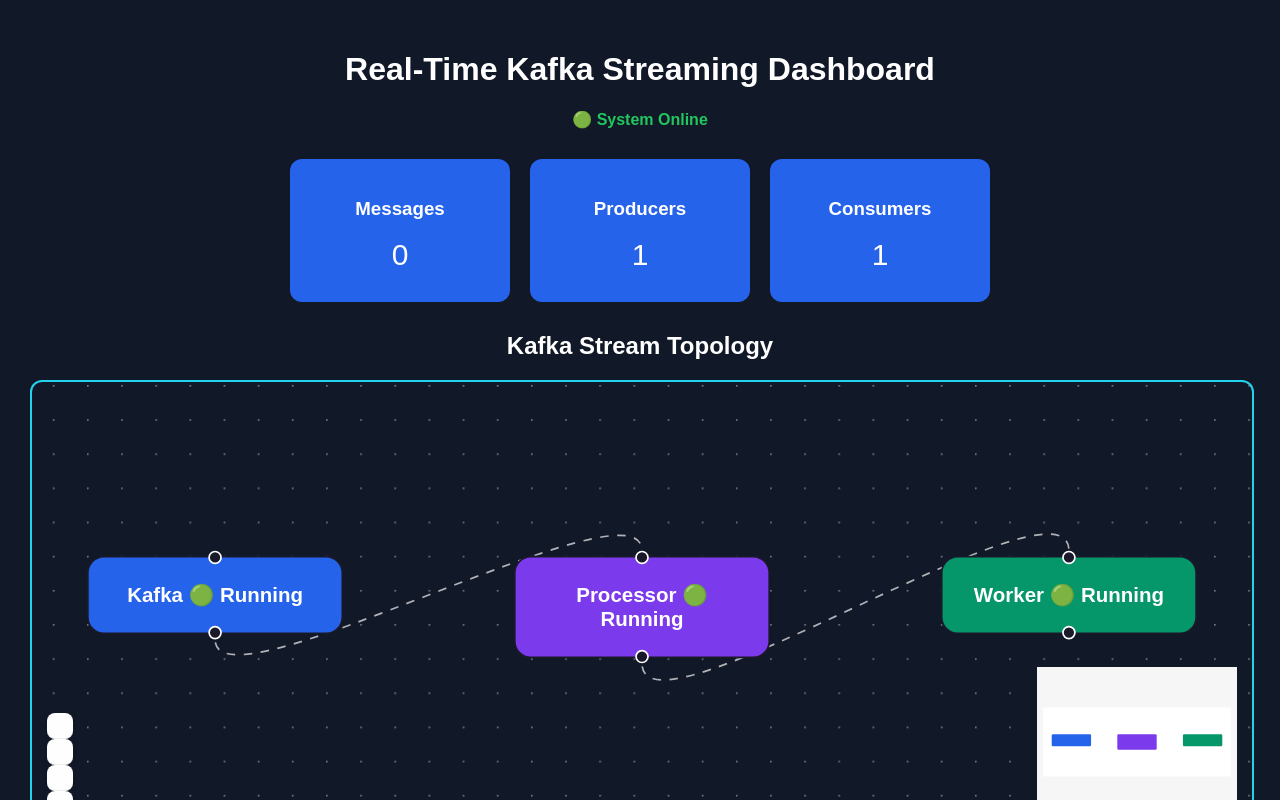
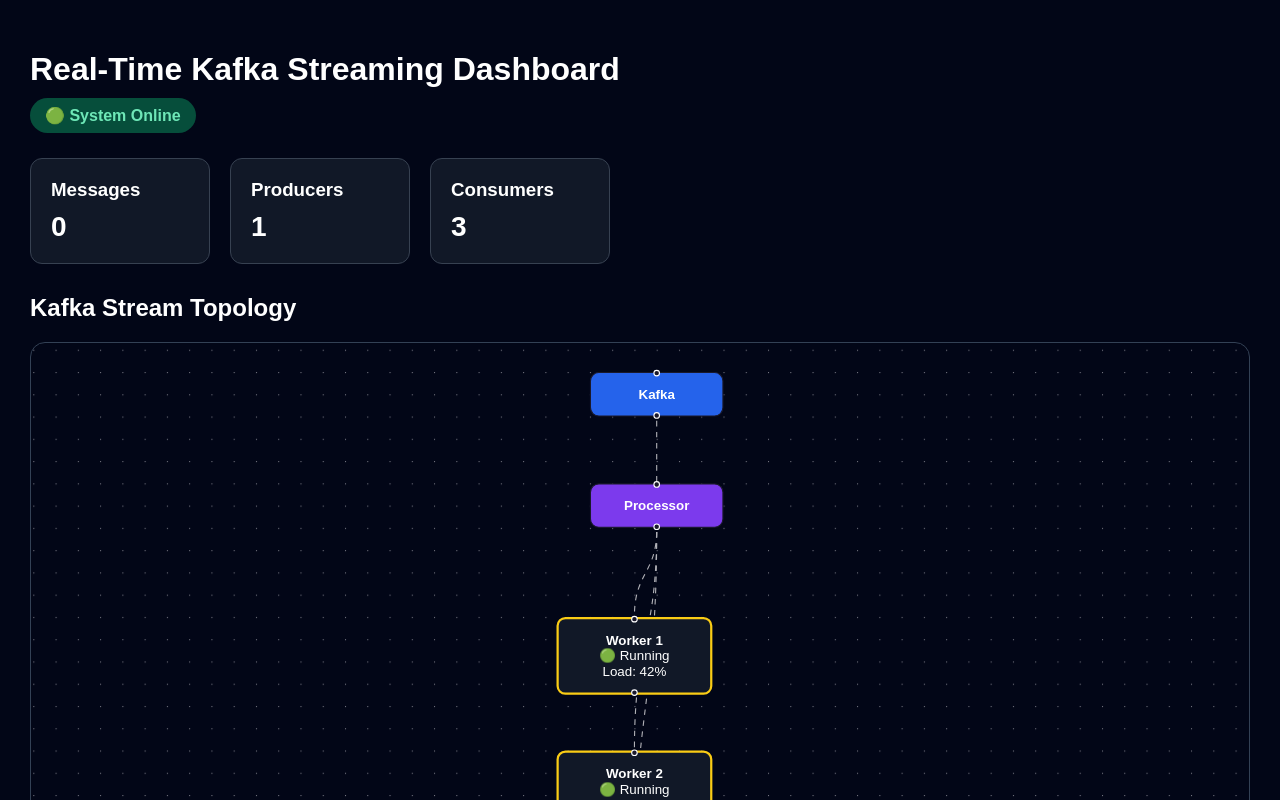
Before and after one commit to ZoyaTabassum/StreamForge, a React app in the folder frontend/: page / in a window 1280 px wide. Shown: the top 800 px of the page. Built offline with nearby package versions, Linux system fonts and the light colour scheme; the HTML template or start-up script is replaced by a standard one.

Commit message:
complete day 5: interactive kafka dashboard

```diff
--- a/frontend/package.json
+++ b/frontend/package.json
@@ -10,6 +10,7 @@
     "preview": "vite preview"
   },
   "dependencies": {
+    "@xyflow/react": "^12.11.5",
     "axios": "^1.19.0",
     "react": "^19.2.8",
     "react-dom": "^19.2.8",
--- a/frontend/src/App.jsx
+++ b/frontend/src/App.jsx
@@ -1,4 +1,5 @@
-import { useCallback } from "react";
+import { useCallback, useState } from "react";
+
 import {
   ReactFlow,
   Background,
@@ -15,44 +16,102 @@ import "./index.css";
 const initialNodes = [
   {
     id: "kafka",
-    position: { x: 50, y: 150 },
-    data: { label: "Kafka\n🟢 Running" },
+    position: { x: 250, y: 50 },
+    data: { label: "Kafka" },
     style: {
       background: "#2563eb",
       color: "white",
-      padding: "15px",
-      borderRadius: "10px",
-      width: 150,
+      padding: "12px",
+      borderRadius: "8px",
+      width: 120,
       textAlign: "center",
       fontWeight: "bold",
     },
   },
   {
     id: "processor",
-    position: { x: 300, y: 150 },
-    data: { label: "Processor\n🟢 Running" },
+    position: { x: 250, y: 150 },
+    data: { label: "Processor" },
     style: {
       background: "#7c3aed",
       color: "white",
-      padding: "15px",
-      borderRadius: "10px",
-      width: 150,
+      padding: "12px",
+      borderRadius: "8px",
+      width: 120,
       textAlign: "center",
       fontWeight: "bold",
     },
   },
   {
-    id: "worker",
-    position: { x: 550, y: 150 },
-    data: { label: "Worker\n🟢 Running" },
+    id: "worker1",
+    position: { x: 220, y: 270 },
+    data: {
+      label: (
+        <div>
+          <strong>Worker 1</strong>
+          <br />
+          🟢 Running
+          <br />
+          Load: 42%
+        </div>
+      ),
+    },
     style: {
-      background: "#059669",
+      background: "#111827",
       color: "white",
-      padding: "15px",
-      borderRadius: "10px",
-      width: 150,
+      border: "2px solid #facc15",
+      padding: "12px",
+      borderRadius: "8px",
+      width: 140,
       textAlign: "center",
-      fontWeight: "bold",
+    },
+  },
+  {
+    id: "worker2",
+    position: { x: 220, y: 390 },
+    data: {
+      label: (
+        <div>
+          <strong>Worker 2</strong>
+          <br />
+          🟢 Running
+          <br />
+          Load: 67%
+        </div>
+      ),
+    },
+    style: {
+      background: "#111827",
+      color: "white",
+      border: "2px solid #facc15",
+      padding: "12px",
+      borderRadius: "8px",
+      width: 140,
+      textAlign: "center",
+    },
+  },
+  {
+    id: "worker3",
+    position: { x: 220, y: 510 },
+    data: {
+      label: (
+        <div>
+          <strong>Worker 3</strong>
+          <br />
+          🔴 Stopped
+          <br />
+          Load: 0%
+        </div>
+      ),
+    },
+    style: {
+      background: "#111827",
+      color: "white",
+      border: "2px solid #facc15",
+      padding: "12px",
+      borderRadius: "8px",
+      width: 140,
+      textAlign: "center",
     },
   },
 ];
@@ -65,9 +124,21 @@ const initialEdges = [
     animated: true,
   },
   {
-    id: "processor-worker",
+    id: "processor-worker1",
     source: "processor",
-    target: "worker",
+    target: "worker1",
+    animated: true,
+  },
+  {
+    id: "processor-worker2",
+    source: "processor",
+    target: "worker2",
+    animated: true,
+  },
+  {
+    id: "processor-worker3",
+    source: "processor",
+    target: "worker3",
     animated: true,
   },
 ];
@@ -79,11 +150,17 @@ function App() {
   const [edges, setEdges, onEdgesChange] =
     useEdgesState(initialEdges);
 
+  const [messageCount, setMessageCount] = useState(0);
+
   const onConnect = useCallback(
     (connection) =>
       setEdges((edges) => addEdge(connection, edges)),
     [setEdges]
   );
+
+  const simulateMessage = () => {
+    setMessageCount((count) => count + 1);
+  };
 
   return (
     <div className="app">
@@ -96,7 +173,7 @@ function App() {
       <div className="stats">
         <div className="card">
           <h3>Messages</h3>
-          <p>0</p>
+          <p>{messageCount}</p>
         </div>
 
         <div className="card">
@@ -106,7 +183,7 @@ function App() {
 
         <div className="card">
           <h3>Consumers</h3>
-          <p>1</p>
+          <p>3</p>
         </div>
       </div>
 
@@ -129,9 +206,13 @@ function App() {
 
       <h2>Stream Activity</h2>
 
-      <button>
+      <button onClick={simulateMessage}>
         Simulate Message
       </button>
+
+      <p>
+        Messages processed: {messageCount}
+      </p>
     </div>
   );
 }
--- a/frontend/src/index.css
+++ b/frontend/src/index.css
@@ -1,54 +1,200 @@
+* {
+  box-sizing: border-box;
+}
+
 body {
   margin: 0;
   font-family: Arial, sans-serif;
-  background: #111827;
+  background: #020617;
   color: white;
 }
 
 .app {
+  min-height: 100vh;
   padding: 30px;
-  text-align: center;
 }
 
+h1 {
+  margin-bottom: 10px;
+}
+
+h2 {
+  margin-top: 30px;
+}
+
+
+/* =========================
+   SYSTEM STATUS
+========================= */
+
 .status {
-  color: #22c55e;
-  margin: 15px;
+  display: inline-block;
+  padding: 8px 15px;
+  margin-bottom: 25px;
+
+  background: #064e3b;
+  color: #6ee7b7;
+
+  border-radius: 20px;
   font-weight: bold;
 }
+
+
+/* =========================
+   STATISTICS
+========================= */
 
 .stats {
   display: flex;
   gap: 20px;
-  justify-content: center;
-  margin: 30px 0;
+  margin-bottom: 30px;
 }
 
 .card {
-  background: #2563eb;
+  background: #111827;
+
   padding: 20px;
+
   border-radius: 12px;
+
   width: 180px;
+
+  border: 1px solid #374151;
+}
+
+.card h3 {
+  margin: 0 0 10px;
 }
 
 .card p {
-  font-size: 30px;
-  margin: 10px;
+  font-size: 28px;
+  font-weight: bold;
+  margin: 0;
 }
 
+
+/* =========================
+   REACT FLOW
+========================= */
+
 .flow-container {
-  height: 450px;
   width: 100%;
-  border: 2px solid #22d3ee;
-  border-radius: 12px;
-  margin: 20px 0 40px;
+  height: 650px;
+
+  background: #020617;
+
+  border: 1px solid #334155;
+
+  border-radius: 15px;
+
+  overflow: hidden;
 }
 
-button {
+
+/* =========================
+   WORKER NODE
+========================= */
+
+.worker-node {
+  position: relative;
+
+  width: 150px;
+
+  padding: 12px;
+
+  background: #020617;
+
+  border: 2px solid #facc15;
+
+  border-radius: 6px;
+
+  text-align: center;
+
+  color: white;
+
+  box-shadow: 0 0 8px rgba(250, 204, 21, 0.15);
+}
+
+.worker-title {
+  font-size: 14px;
+
+  font-weight: bold;
+
+  margin-bottom: 10px;
+}
+
+.worker-status {
+  display: flex;
+
+  align-items: center;
+
+  justify-content: center;
+
+  gap: 8px;
+
+  margin-bottom: 8px;
+
+  font-size: 13px;
+}
+
+.status-dot {
+  width: 12px;
+  height: 12px;
+
+  border-radius: 50%;
+
+  display: inline-block;
+}
+
+.running {
+  background: #34d399;
+}
+
+.stopped {
+  background: #f472b6;
+}
+
+.worker-load {
+  font-size: 13px;
+}
+
+
+/* =========================
+   WORKER HANDLES
+========================= */
+
+.worker-handle {
+  width: 7px;
+  height: 7px;
+
+  background: #94a3b8;
+
+  border: none;
+}
+
+
+/* =========================
+   BUTTON
+========================= */
+
+.simulate-button {
   padding: 12px 25px;
+
   border: none;
+
   border-radius: 8px;
+
   background: #06b6d4;
+
   color: white;
-  font-size: 16px;
+
+  font-size: 15px;
+
+  font-weight: bold;
+
   cursor: pointer;
 }
+
+.simulate-button:hover {
+  opacity: 0.9;
+}
```
Also changed, not shown: 1 other file (tests, documents, lock files or other folders).
